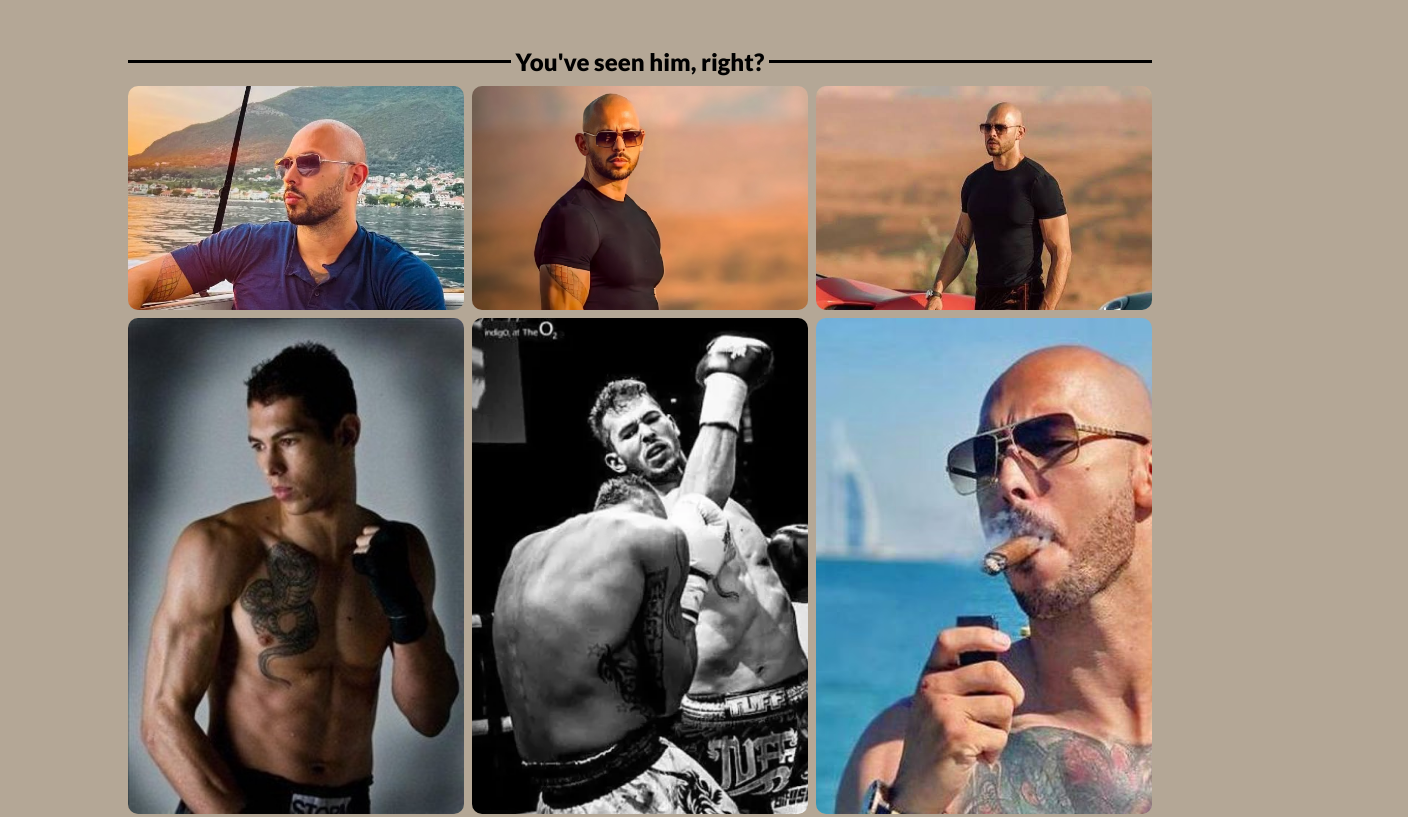
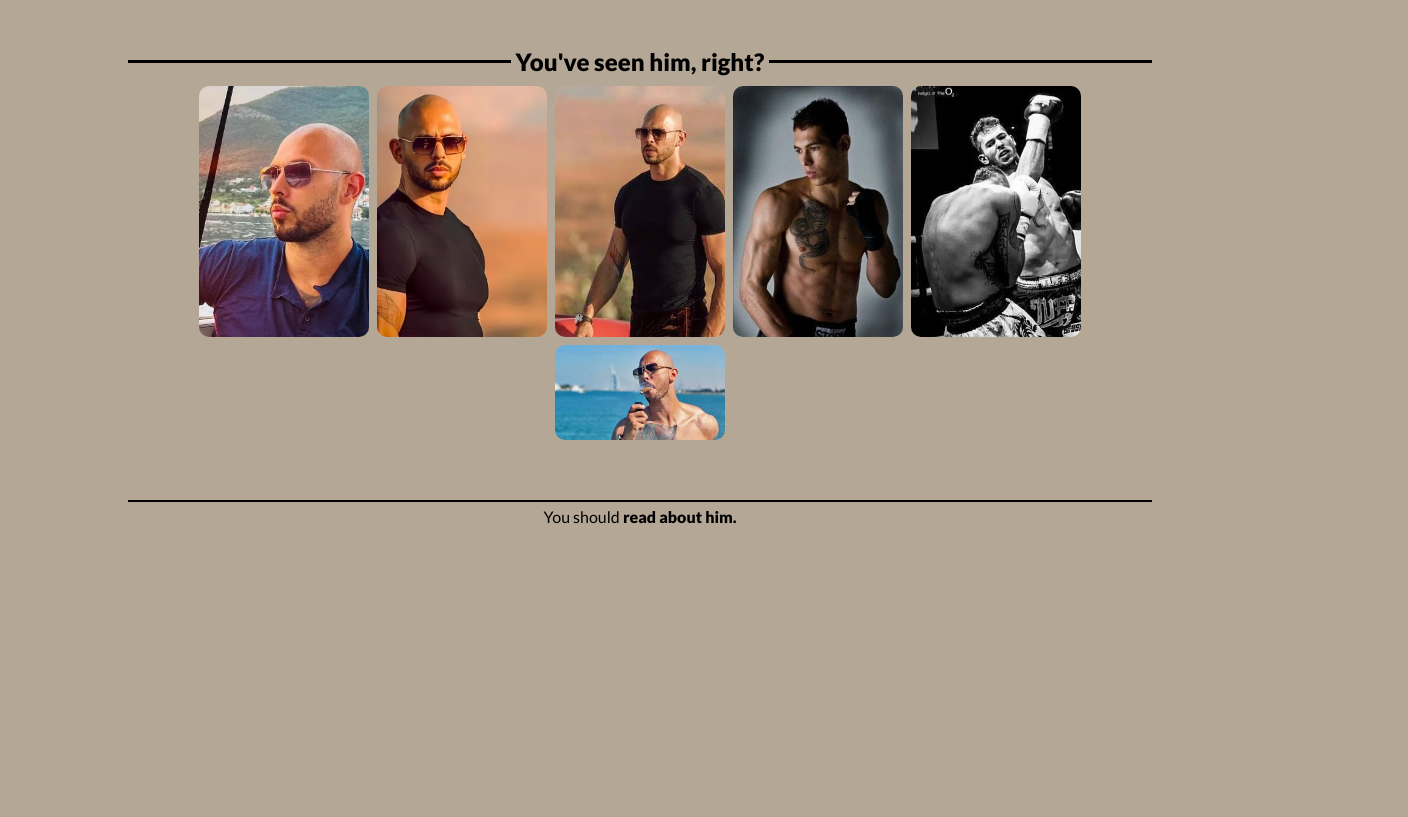
Before and after one commit to asad-sharif/tribute-tate, a plain HTML site: page index.html in a window 1280 px wide. Shown: the part 1817-2634 px from the top of the page, 1408 px wide, since content can reach past the window. After the commit the page ends 2361 px from the top, so only its background shows below. Drawn offline with Linux system fonts and the light colour scheme.

Commit message:
Andrew Tate

```diff
--- a/CSS/styles.css
+++ b/CSS/styles.css
@@ -47,7 +47,8 @@ blockquote {
     width: 100%;
     padding: 1% 10%;
 }
-img{
+
+img {
     display: block;
 }
 
@@ -84,7 +85,7 @@ legend {
     text-align: center;
     font-size: 1.5rem;
     font-weight: 700;
-    padding-left:5px;
+    padding-left: 5px;
     padding-right: 5px;
 }
 
@@ -99,14 +100,20 @@ ul {
 }
 
 .grid-container {
-    display: grid;
-    grid-template-columns: repeat(3, 1fr);
-    grid-gap: 0.5rem;
-    grid-auto-rows: min-content;
+    display: flex;
+    gap: 0.5rem;
+    flex-wrap: wrap;
+    justify-content: center;
 }
 
 .grid-item {
-    width: 100%;
+    width: 170px;
+}
+
+@media (max-width: 768px) {
+    .grid-item {
+        width: 90px;
+    }
 }
 
 .grid-item img {
@@ -118,12 +125,12 @@ ul {
 }
 
 .grid-item img:hover {
-    transform: scale(1.2) rotate(15deg);
+    transform: scale(1.1) rotate(4deg);
     transition: all 0.5s ease-in-out;
 }
 
 hr {
-    width: 150%;
+    width: 100%;
     height: 2px;
     background-color: black;
     /* margin: 10px 0; */
```
